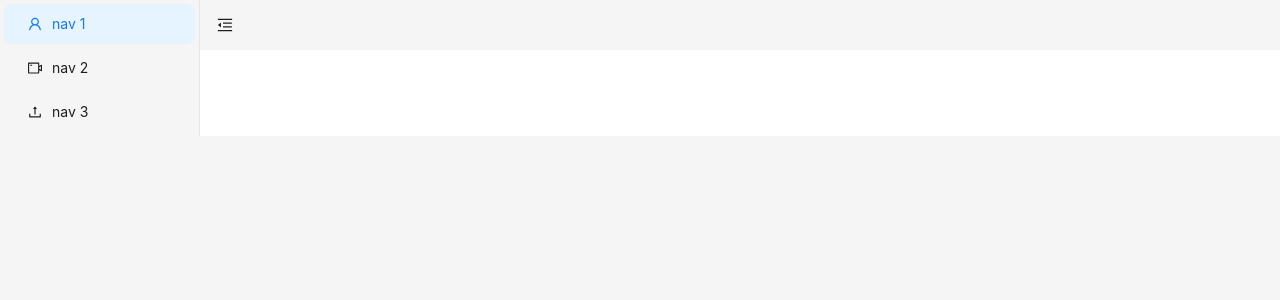
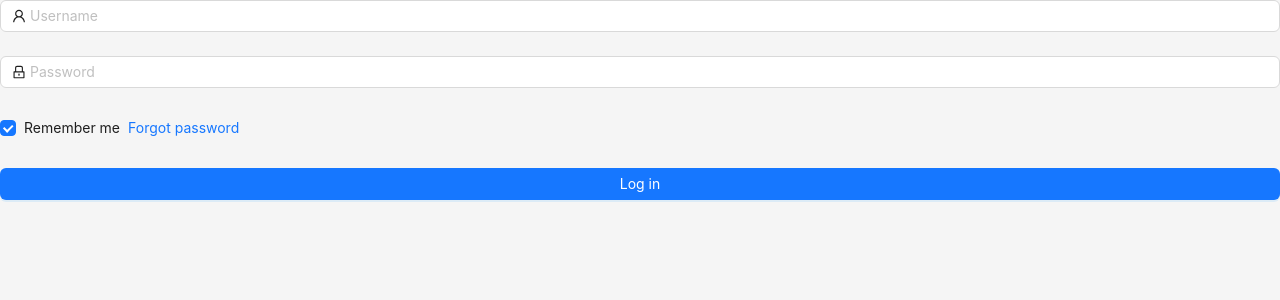
Before and after one commit to paulantezana/api-py, a React (Create React App) app in the folder client/: page / in a window 1280 px wide. Shown: the top 300 px of the page. Built offline with nearby package versions, Linux system fonts and the light colour scheme; no server answers.

Commit message:
new updates

```diff
--- a/client/src/App.tsx
+++ b/client/src/App.tsx
@@ -3,10 +3,14 @@ import './app.css';
 import 'antd/dist/reset.css';
 
 import privateRouter from 'routes/private';
+import publicRouter from 'routes/public'
+import { LOGIN_KEY } from "helpers/settings";
+import LocalStorageService from "services/localStorage";
 
 function App() {
+  const hasLogin = LocalStorageService.getItem(LOGIN_KEY);
   return (
-    <RouterProvider router={privateRouter} />
+    <RouterProvider router={hasLogin?.token ? privateRouter : publicRouter} />
   );
 }
 
--- a/client/src/helpers/settings.ts
+++ b/client/src/helpers/settings.ts
@@ -1 +1,2 @@
 export const BACKEND_IP = `http://${process.env.REACT_APP_BACKEND_IP}/api/v1`
+export const LOGIN_KEY = '5ODOn89u';
--- a/client/src/layout/AdminLayout.tsx
+++ b/client/src/layout/AdminLayout.tsx
@@ -9,14 +9,34 @@ import {
   VideoCameraOutlined,
 } from '@ant-design/icons';
 import { Layout, Menu, Button, theme } from 'antd';
+import { LOGIN_KEY } from 'helpers/settings';
+import LocalStorageService from 'services/localStorage';
+import { useQuery } from '@tanstack/react-query';
+import { configInit } from 'services/config';
 
 const { Header, Sider, Content } = Layout;
+
+const getToken = ()=> {
+  const data = localStorage.getItem(LOGIN_KEY);
+  if (data) {
+    const parsedData = JSON.parse(data);
+    return parsedData;
+  }
+  return null;
+}
 
 const AdminLayout: React.FC = () => {
   const [collapsed, setCollapsed] = useState(false);
   const {
     token: { colorBgLayout, colorBgContainer },
   } = theme.useToken();
+
+  const localStorageData = LocalStorageService.getItem(LOGIN_KEY);
+
+  const appQuery = useQuery({
+    queryKey: ['app', localStorageData.user.id],
+    queryFn: ()=> configInit(localStorageData.user.id)
+  });
 
   return (
     <Layout hasSider>
--- a/client/src/pages/LoginPage.tsx
+++ b/client/src/pages/LoginPage.tsx
@@ -1,8 +1,63 @@
+import { LockOutlined, UserOutlined } from '@ant-design/icons';
+import { useMutation } from '@tanstack/react-query';
+import { Button, Checkbox, Form, Input } from 'antd';
+import { LOGIN_KEY } from 'helpers/settings';
+import LocalStorageService from 'services/localStorage';
+import { userLogin } from 'services/user';
+
 export default function LoginPage() {
+  const loginMutation = useMutation({
+    mutationKey:['user_login'],
+    mutationFn: (credentials) => userLogin(credentials),
+    onSuccess: (data, variables, context) => {
+      LocalStorageService.setItem(LOGIN_KEY, data);
+    }
+  })
+
+  const onFinish = (values: any) => {
+    loginMutation.mutate(values);
+  };
 
   return (
     <div>
-      LOGIN PAGE
+      <Form
+        name="normal_login"
+        className="login-form"
+        initialValues={{ remember: true }}
+        onFinish={onFinish}
+      >
+        <Form.Item
+          name="userName"
+          rules={[{ required: true, message: '¡Por favor ingrese su nombre de usuario!' }]}
+        >
+          <Input prefix={<UserOutlined className="site-form-item-icon" />} placeholder="Username" />
+        </Form.Item>
+        <Form.Item
+          name="password"
+          rules={[{ required: true, message: '¡Por favor ingrese su contraseña!' }]}
+        >
+          <Input
+            prefix={<LockOutlined className="site-form-item-icon" />}
+            type="password"
+            placeholder="Password"
+          />
+        </Form.Item>
+        <Form.Item>
+          <Form.Item name="remember" valuePropName="checked" noStyle>
+            <Checkbox>Remember me</Checkbox>
+          </Form.Item>
+
+          <a className="login-form-forgot" href="">
+            Forgot password
+          </a>
+        </Form.Item>
+
+        <Form.Item>
+          <Button type="primary" block htmlType="submit" className="login-form-button" loading={loginMutation.isLoading}>
+            Log in
+          </Button>
+        </Form.Item>
+      </Form>
     </div>
   );
 }
--- a/client/src/services/config.ts
+++ b/client/src/services/config.ts
@@ -1,4 +1,14 @@
 import RequestApi from "helpers/RequestApi";
+
+export const configInit = async (userId: number) => {
+    const response = await RequestApi.post('/config/init', {
+      body: {
+        user_id: userId
+      }
+    })
+
+    return response.result;
+}
 
 export const getActions = async (screenId: number) => {
     const response = await RequestApi.post('/config/actions', {
--- /dev/null
+++ b/client/src/services/localStorage.ts
@@ -0,0 +1,14 @@
+export default class LocalStorageService {
+    static setItem = (key:string, data:any): any => {
+        localStorage.setItem(key, JSON.stringify(data));
+    }
+
+    static getItem = (key:string): any => {
+        const data = localStorage.getItem(key);
+        if (data) {
+          const parsedData = JSON.parse(data);
+          return parsedData;
+        }
+        return null;
+    }
+}
--- /dev/null
+++ b/client/src/services/user.ts
@@ -0,0 +1,9 @@
+import RequestApi from "helpers/RequestApi";
+
+export const userLogin = async (credentials:any) => {
+    const response = await RequestApi.post('/user/login', {
+        body: credentials
+    })
+
+    return response.result;
+}
```
